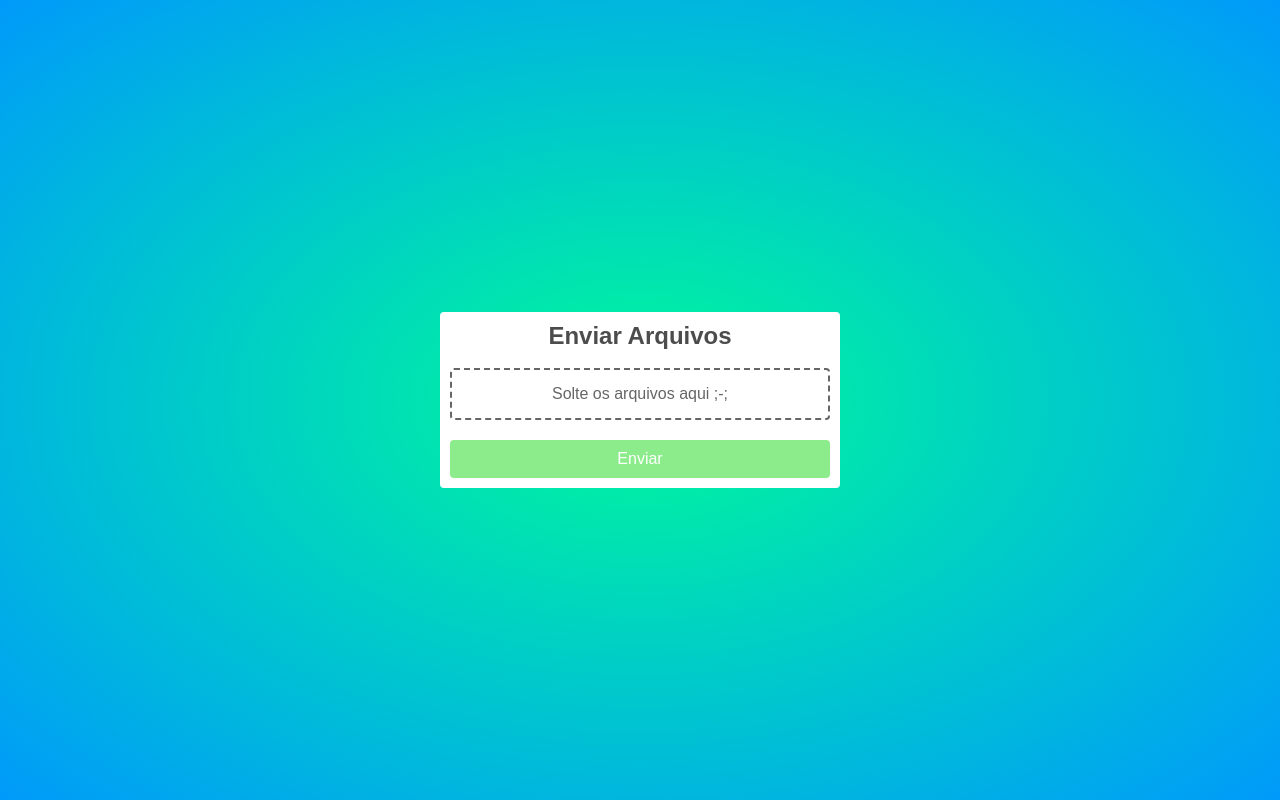
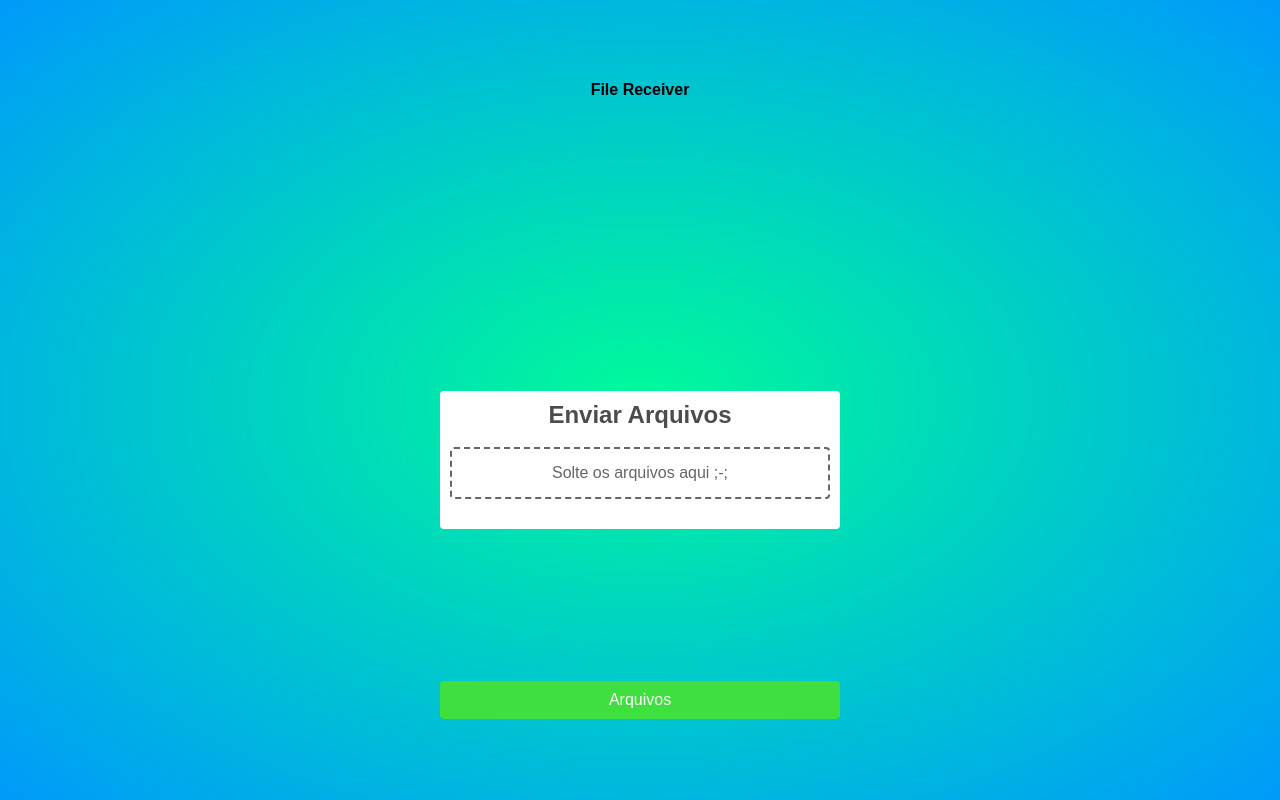
Before and after one commit to matheus3301/file-receiver, a PHP site: page / in a window 1280 px wide. Run offline with PHP 8.4, Linux system fonts and the light colour scheme.

Commit message:
Listando arquivos e pastas

```diff
--- a/css/style.css
+++ b/css/style.css
@@ -19,12 +19,12 @@ html,body{
 
 body{
     background:radial-gradient(#00fa9a, #009afa);
-    background-repeat: no-repeat;
+
     background-size: cover;
 
     display: flex;
     align-items: center;
-    justify-content: center;
+    justify-content: space-around;
     flex-direction: column;
     padding: 20px;
 }
@@ -32,6 +32,19 @@ body{
 h2{
     color:rgba(0, 0, 0,.7);
     font-size: 1.5em;
+}
+a{
+    text-decoration: none;
+}
+.title a{
+    color:#fff;
+    font-size: 40px;
+
+}
+.title{
+    color:#fff;
+    font-size: 40px;
+
 }
 .container{
     width: 100%;
@@ -43,7 +56,31 @@ h2{
 
 
 }
+.container-lg{
+    width: 100%;
+    max-width: 750px;
 
+    margin:30px;
+
+    border-radius: 4px;
+    min-height: fit-content;
+    height: 100%;
+
+    display: flex;
+
+    justify-content: initial;
+    flex-direction: column;
+
+
+
+
+
+}
+
+.container-header{
+    margin-top: 20px;
+
+}
 span{
     color:#666;
 
@@ -76,3 +113,111 @@ input{
         cursor: inherit;
         display: block;
 }
+
+.uploaded{
+    margin-top:20px;
+    width: 100%;
+    flex: 1;
+
+    display: flex;
+    flex-direction: row;
+    flex-wrap: wrap;
+    justify-content: space-around;
+    align-items: flex-start;
+    align-content: flex-start;
+
+
+
+
+}
+
+.uploadedNow{
+    margin-top:20px;
+    width: 100%;
+    flex: 1;
+
+    display: flex;
+    flex-direction: column;
+
+
+
+
+
+}
+
+.file{
+    display: flex;
+    align-items: center;
+    justify-content: space-between;
+    margin-bottom:20px;
+}
+
+.fileData{
+    display: flex;
+    align-items: center;
+    justify-content: initial;
+
+}
+
+.fileData img{
+
+    width: 30px;
+}
+
+.fileStatus img{
+    width: 30px;
+}
+
+.btnUpload{
+    color:#fff;
+    background-color: rgb(64, 223, 64);
+    text-align: center;
+    padding-top: 10px;
+    padding-bottom: 10px;
+    width: 100%;
+    max-width:400px;
+    border:0;
+    border-radius: 4px;
+
+    cursor:pointer;
+
+
+}
+
+.btnUpload:disabled{
+    color:#fff;
+    background-color: rgba(64, 223, 64,0.6);
+    text-align: center;
+    padding-top: 10px;
+    padding-bottom: 10px;
+    width: 100%;
+    border:0;
+    border-radius: 4px;
+
+    cursor: not-allowed;
+
+
+}
+
+.uploadedFile{
+
+    border:1px solid #666;
+
+    max-height: 60px;
+    flex:1;
+    margin:10px;
+    min-width: 40%;
+
+    display: flex;
+    flex-direction: row;
+    justify-content: center;
+    align-items: center;
+
+
+
+}
+
+.uploadedFile img{
+    width: 50px;
+    margin:5px;
+}
--- a/index.php
+++ b/index.php
@@ -12,92 +12,39 @@
 </head>
 <body>
     <style>
-        .uploaded{
-            margin-top:20px;
-        }
 
-        .file{
-            display: flex;
-            align-items: center;
-            justify-content: space-between;
-            margin-bottom:20px;
-        }
-
-        .fileData{
-            display: flex;
-            align-items: center;
-            justify-content: initial;
-
-        }
-
-        .fileData img{
-
-            width: 30px;
-        }
-
-        .fileStatus img{
-            width: 30px;
-        }
-
-        .btnUpload{
-            color:#fff;
-            background-color: rgb(64, 223, 64);
-            text-align: center;
-            padding-top: 10px;
-            padding-bottom: 10px;
-            width: 100%;
-            border:0;
-            border-radius: 4px;
-
-            cursor:pointer;
-
-
-        }
-
-        .btnUpload:disabled{
-            color:#fff;
-            background-color: rgba(64, 223, 64,0.6);
-            text-align: center;
-            padding-top: 10px;
-            padding-bottom: 10px;
-            width: 100%;
-            border:0;
-            border-radius: 4px;
-
-            cursor: not-allowed;
-
-
-        }
     </style>
-
+  <center><h1>File Receiver</h1></center><br>
   <div class="container">
             <center><h2>Enviar Arquivos</h2></center><br>
+
             <form name="fileUploader" action="valida/upload.php" class="dropzone"><input onChange="addFile(this.files)"type="file" multiple="" class="input" >
             <div class="message">
                 <span>Solte os arquivos aqui ;-;</span>
             </div>
   </form>
-  <div class="uploaded">
+  <div class="uploadedNow">
 
 
 
   </div>
-  <button class="btnUpload" id="btn"onClick="uploadFiles()" disabled>Enviar</button>
 
-   </body>
+
+
   </div>
+  <a class="btnUpload" id="btn" href="arquivos.php">Arquivos</a>
   <script src="js/jquery.min.js"></script>
   <script>
-    var toUpload = [];
+
 
     function addFile(files){
         console.log(files);
         document.getElementById("btn").disabled = false;
 
         for(var i = 0; i < files.length;i++){
-            toUpload += files[i];
 
-            $(".uploaded").html('<div class="file"><div class="fileData"><img src="assets/mimes/'+files[i].type+'.png"  alt=""><span class="fileName">'+files[i].name+'</span></div><div class="fileStatus"><img id="img'+i+'"src="assets/loading.gif" alt="Status" ></div></div>'+$(".uploaded").html());
+
+            $(".uploadedNow").html('<div class="file"><div class="fileData"><img src="assets/mimes/'+files[i].type+'.png"  alt=""><span class="fileName">'+files[i].name+'</span></div><div class="fileStatus"><img id="img'+i+'"src="assets/loading.gif" alt="Status" ></div></div>'+$(".uploadedNow").html());
 
             uploadFiles(files[i],i);
         }
```
Also changed, not shown: arquivos.php (added, +84 -0 lines), includes/openfolder.php (added, +32 -0 lines), assets/doc.png (deleted), assets/folder.png (added). Lines whose indentation alone changed are shown as unchanged.
